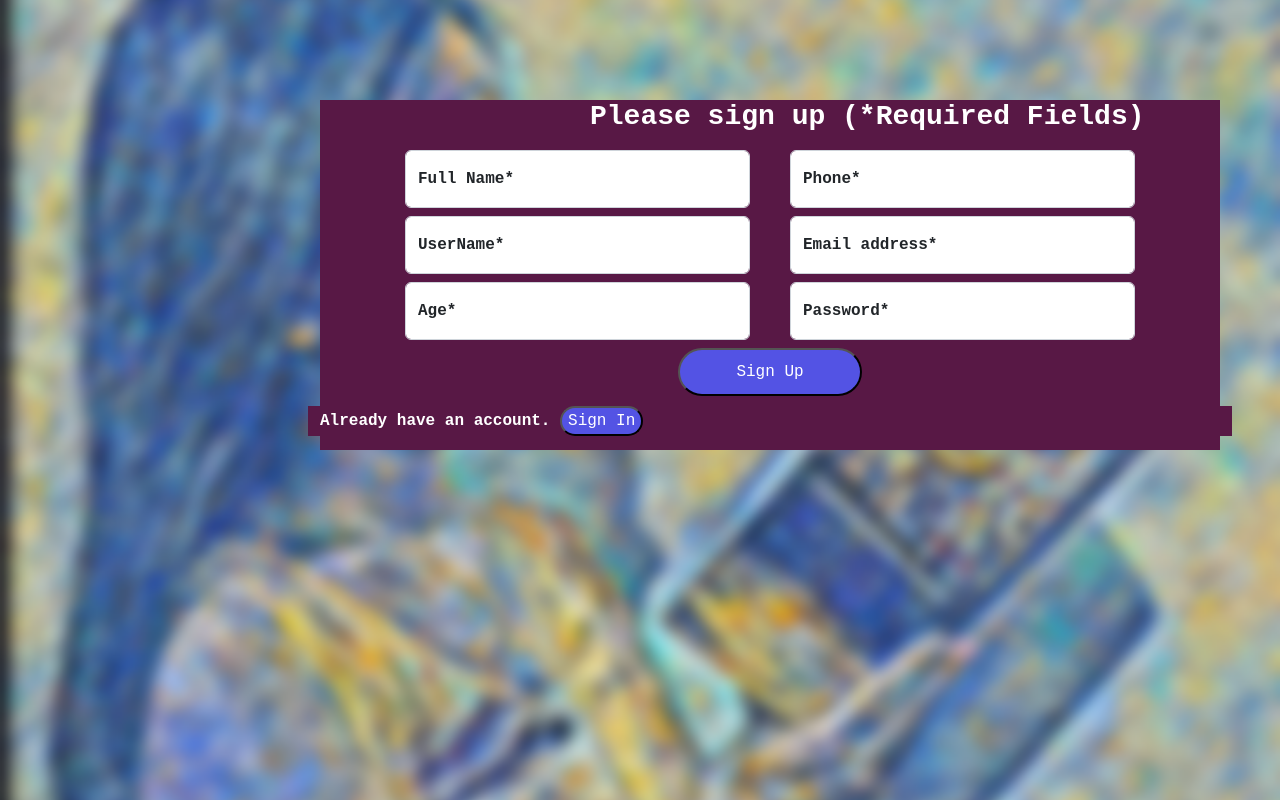
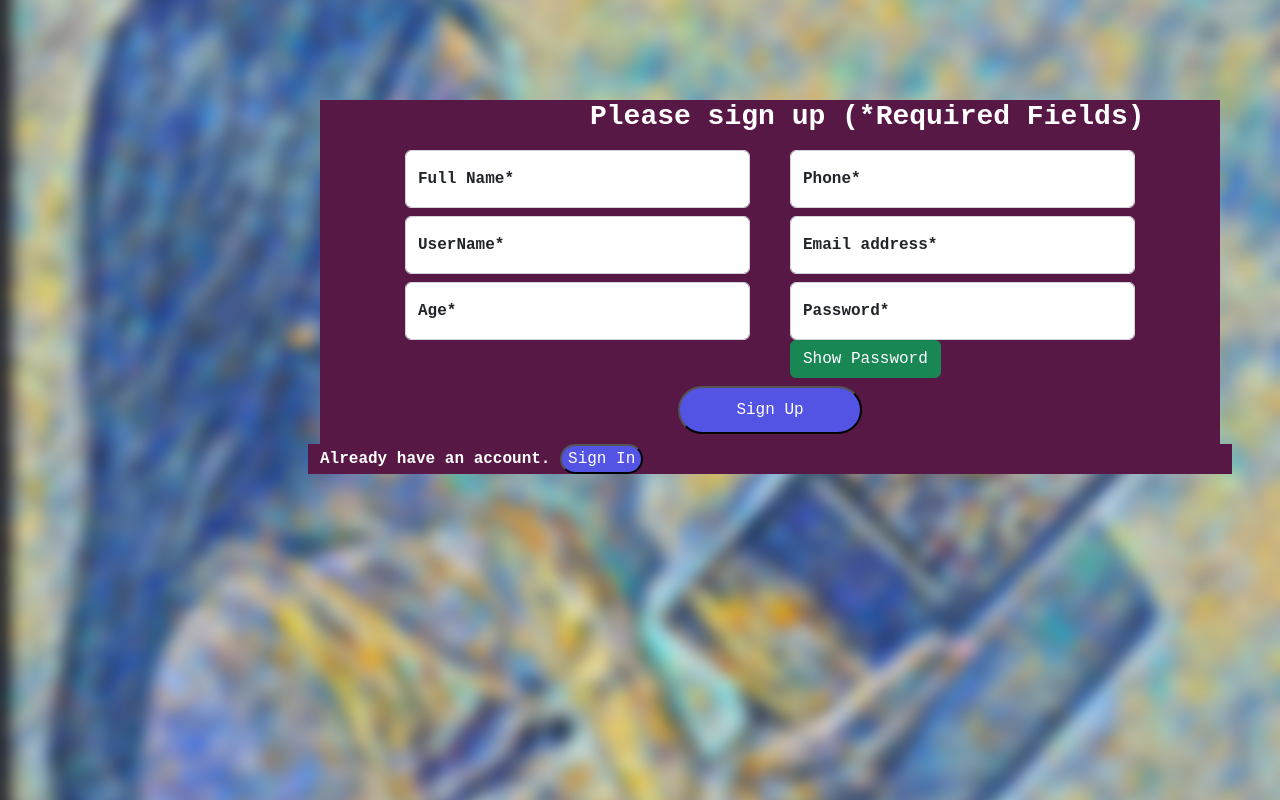
Before and after one commit to BusinessTester/StudyFrontend, a React (Create React App) app: page /signup in a window 1280 px wide. Built offline with nearby package versions, Linux system fonts and the light colour scheme; no server answers.

Commit message:
Show Password added

```diff
--- a/src/pages/SignUp.js
+++ b/src/pages/SignUp.js
@@ -65,6 +65,18 @@ const showError = ()=>{
    return <div className='alert alert-danger'>{error}</div>
   }
 }
+
+const passHandler = (e)=>{
+  e.preventDefault()
+  const z = document.getElementById("floatingPassword")
+
+  if(z.type==="password"){
+    z.type = "text"
+  }
+  else{
+    z.type = "password"
+  }
+  }
   return (
     <div className='signup' style={{'backgroundImage':`url(${image_signup})`}}>
 
@@ -131,6 +143,8 @@ const showError = ()=>{
     <div className="form-floating m-2">
       <input type="password" className="form-control" id="floatingPassword" placeholder="Password*" onChange={e=>setPassword(e.target.value)}/>
       <label for="floatingPassword">Password*</label>
+            <button className='btn btn-success' onClick={passHandler}>Show Password</button>
+
     </div>
 
 
```
